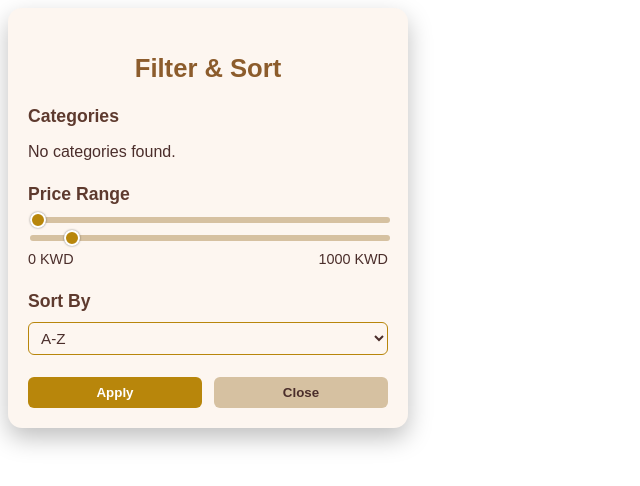
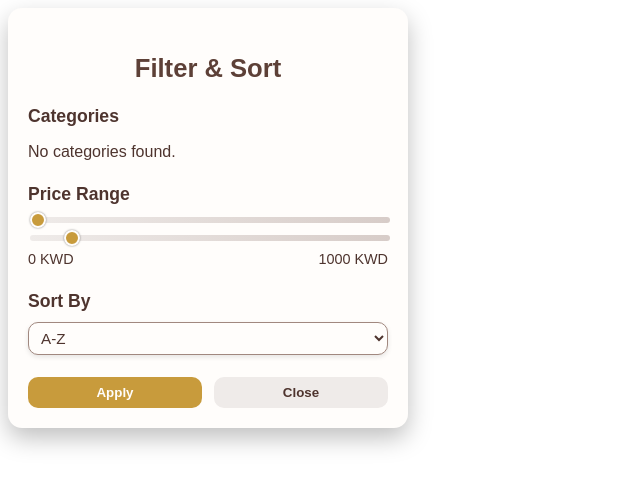
Before and after one commit to BLOUDANJEWELLERY/webns, a Next.js app in the folder nextjs/: page /components/filtersortmodal in a window 1280 px wide. Shown: the top 486 px of the page, without its empty margins (0-640 px from the left). Built offline with nearby package versions, Linux system fonts and the light colour scheme.

Commit message:
Update filter.module.css

```diff
--- a/nextjs/src/styles/filter.module.css
+++ b/nextjs/src/styles/filter.module.css
@@ -1,12 +1,12 @@
 .modal {
-  background-color: #fdf6f0;
+  background-color: #fffdfb;
   border-radius: 14px;
   padding: 20px;
   width: 360px;
   max-width: 95%;
   box-shadow: 0 10px 25px rgba(0, 0, 0, 0.25);
   font-family: 'Arial', sans-serif;
-  color: #4b2e2b;
+  color: #4e342e;
 }
 
 .modalTitle {
@@ -14,7 +14,7 @@
   font-weight: bold;
   margin-bottom: 18px;
   text-align: center;
-  color: #8c5c2c;
+  color: #5d4037;
 }
 
 .section {
@@ -25,7 +25,7 @@
   font-size: 1.1rem;
   font-weight: 600;
   margin-bottom: 10px;
-  color: #5e3a2e;
+  color: #4e342e;
 }
 
 .categoryNode {
@@ -44,7 +44,7 @@
   border: none;
   font-size: 0.85rem;
   cursor: pointer;
-  color: #a87c50;
+  color: #a1887f;
   padding: 0;
   width: 20px;
 }
@@ -65,7 +65,7 @@
   width: 100%;
   height: 6px;
   border-radius: 4px;
-  background: #d6c1a1;
+  background: linear-gradient(to right, #efebe9, #d7ccc8);
   outline: none;
   transition: background 0.2s;
 }
@@ -76,9 +76,9 @@
   width: 16px;
   height: 16px;
   border-radius: 50%;
-  background: #b8860b;
+  background: #c89b3c;
   cursor: pointer;
-  border: 2px solid #fff;
+  border: 2px solid #fffdfb;
   box-shadow: 0 0 2px rgba(0, 0, 0, 0.5);
 }
 
@@ -86,27 +86,34 @@
   width: 16px;
   height: 16px;
   border-radius: 50%;
-  background: #b8860b;
+  background: #c89b3c;
   cursor: pointer;
-  border: 2px solid #fff;
+  border: 2px solid #fffdfb;
 }
 
 .sliderValues {
   display: flex;
   justify-content: space-between;
   font-size: 0.9rem;
-  color: #4b2e2b;
+  color: #4e342e;
 }
 
 .sortSelect {
   width: 100%;
   padding: 6px 8px;
-  border-radius: 6px;
-  border: 1px solid #b8860b;
-  background-color: #fdf6f0;
-  color: #4b2e2b;
+  border-radius: 10px;
+  border: 1px solid #a1887f;
+  background-color: #fffdfb;
+  color: #4e342e;
   font-size: 0.95rem;
   cursor: pointer;
+  box-shadow: 0 2px 5px rgba(0, 0, 0, 0.1);
+  transition: all 0.3s ease;
+}
+
+.sortSelect:hover {
+  background: linear-gradient(to right, #efebe9, #d7ccc8);
+  color: #3e2723;
 }
 
 .buttons {
@@ -119,33 +126,33 @@
 .applyBtn {
   flex: 1;
   padding: 8px 0;
-  background-color: #b8860b;
-  color: #fff;
+  background-color: #c89b3c;
+  color: #fffdfb;
   border: none;
-  border-radius: 6px;
+  border-radius: 10px;
   font-weight: 600;
   cursor: pointer;
-  transition: background 0.2s;
+  transition: all 0.3s ease;
 }
 
 .applyBtn:hover {
-  background-color: #996b06;
+  background: linear-gradient(to right, #bc9b36, #a07c2a);
 }
 
 .closeBtn {
   flex: 1;
   padding: 8px 0;
-  background-color: #d6c1a1;
-  color: #4b2e2b;
+  background-color: #efebe9;
+  color: #4e342e;
   border: none;
-  border-radius: 6px;
+  border-radius: 10px;
   font-weight: 600;
   cursor: pointer;
-  transition: background 0.2s;
+  transition: all 0.3s ease;
 }
 
 .closeBtn:hover {
-  background-color: #c4a67c;
+  background: linear-gradient(to right, #d7ccc8, #bcaaa4);
 }
 
 @media (max-width: 400px) {
```
